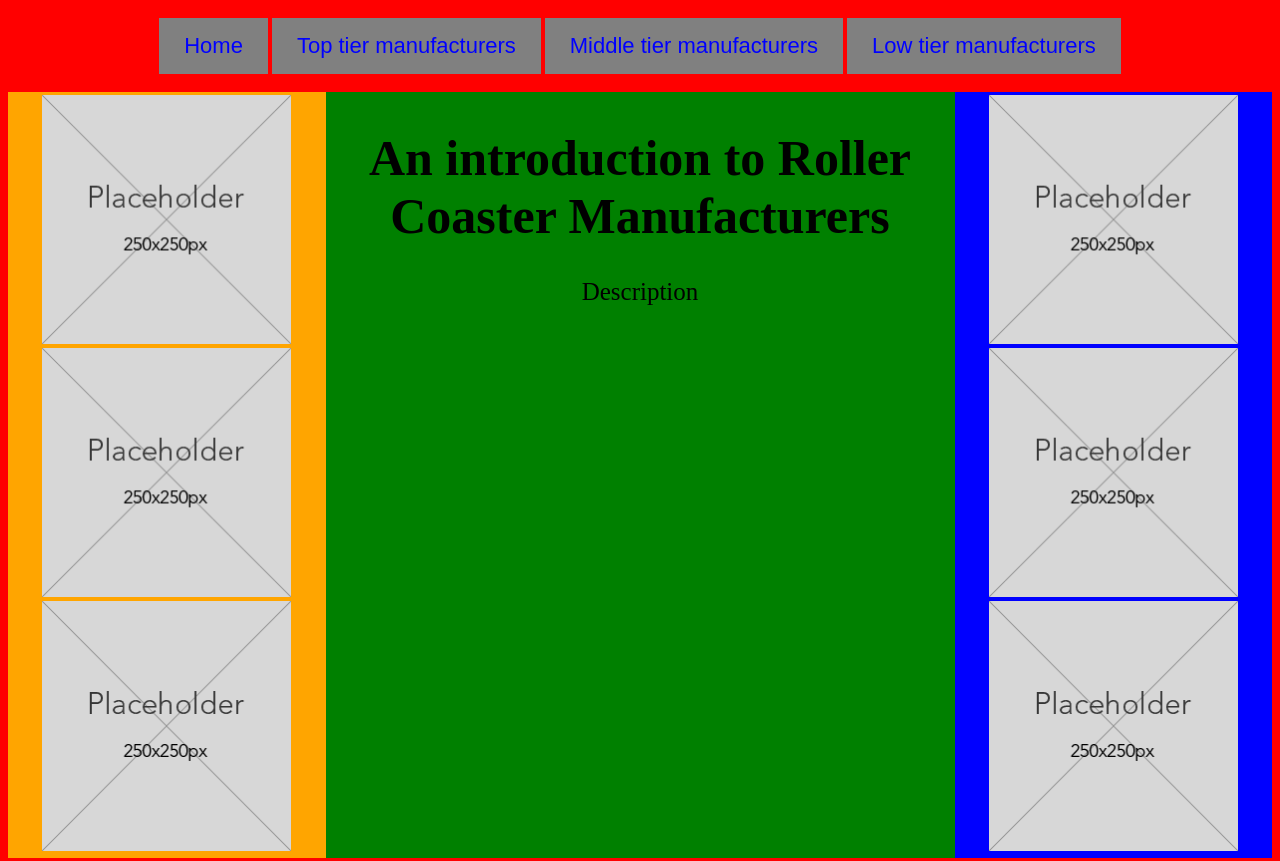
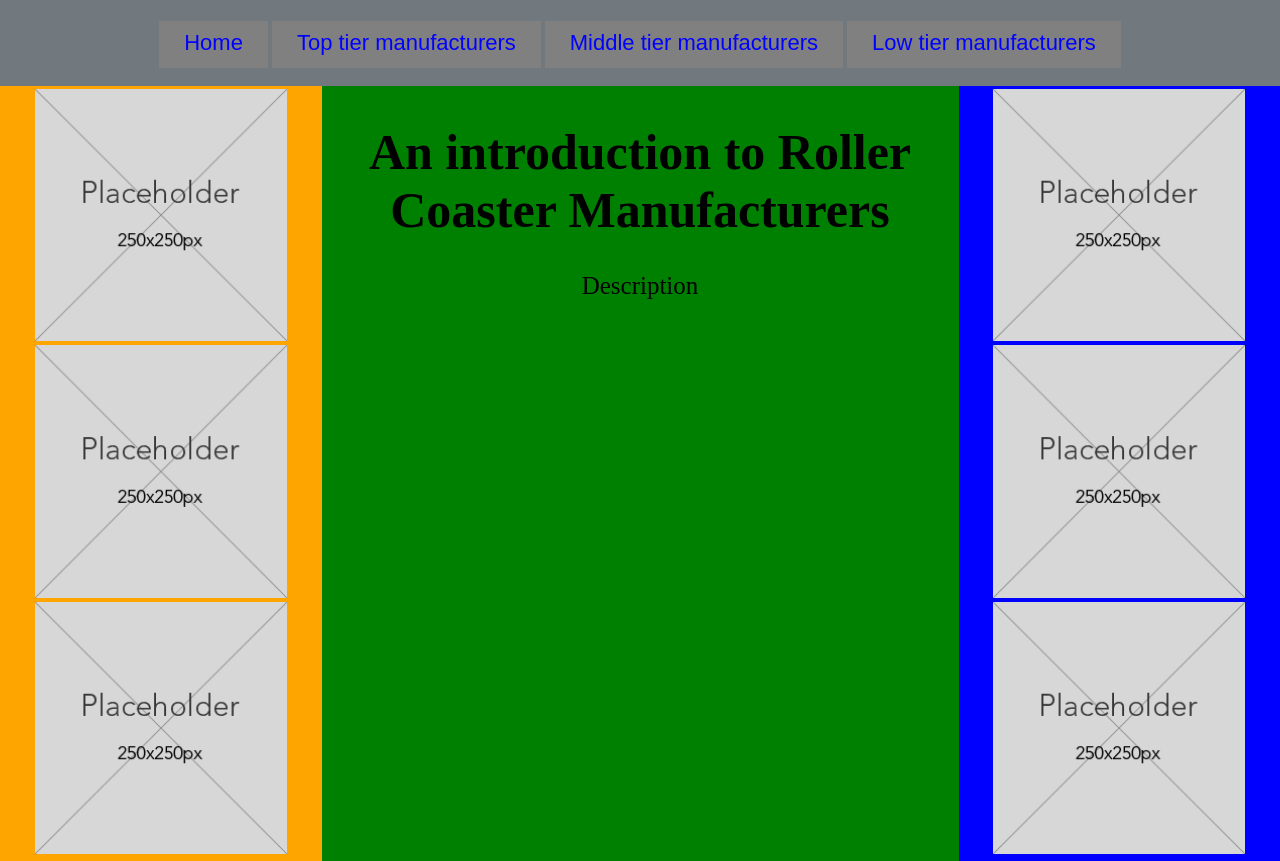
Before and after one commit to coolcoding101/webassessmenttask, a plain HTML site: page index.html in a window 1280 px wide. Drawn offline with Linux system fonts and the light colour scheme.

Commit message:
Not much today. Made the navbar look a bit cleaner and fixed a couple of issues with the css for the html and body.

```diff
--- a/style.css
+++ b/style.css
@@ -1,7 +1,9 @@
-html {
+html body {
     height: 100%;
     width: 100%;
     background-color: red;
+    margin: 0;
+    padding: 0;
 }
 
 .container {
@@ -41,11 +43,16 @@ nav {
 ul {
     overflow: hidden;
     list-style-type: none;
-    padding: 2px 20px;
+    padding: 30px 20px;
+    background-color: #71797E;
+    margin: 0;
+    margin-top: 0;
+    margin-left: 0;
+    margin-right: 0;
 }
 
 li {
-    display: inline-block;
+    display: inline;
     padding: 15px;
     background-color: gray;
 }
```
